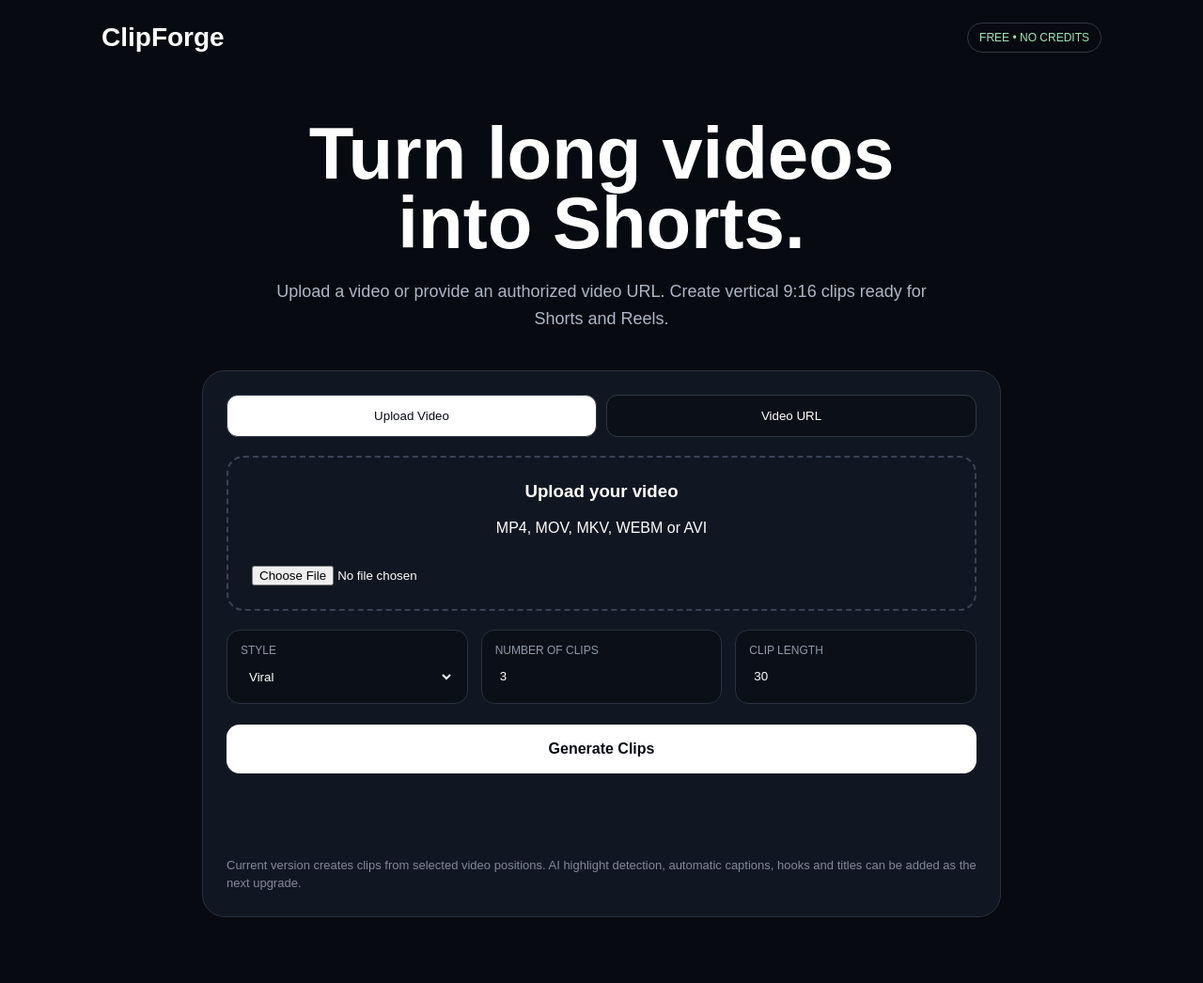
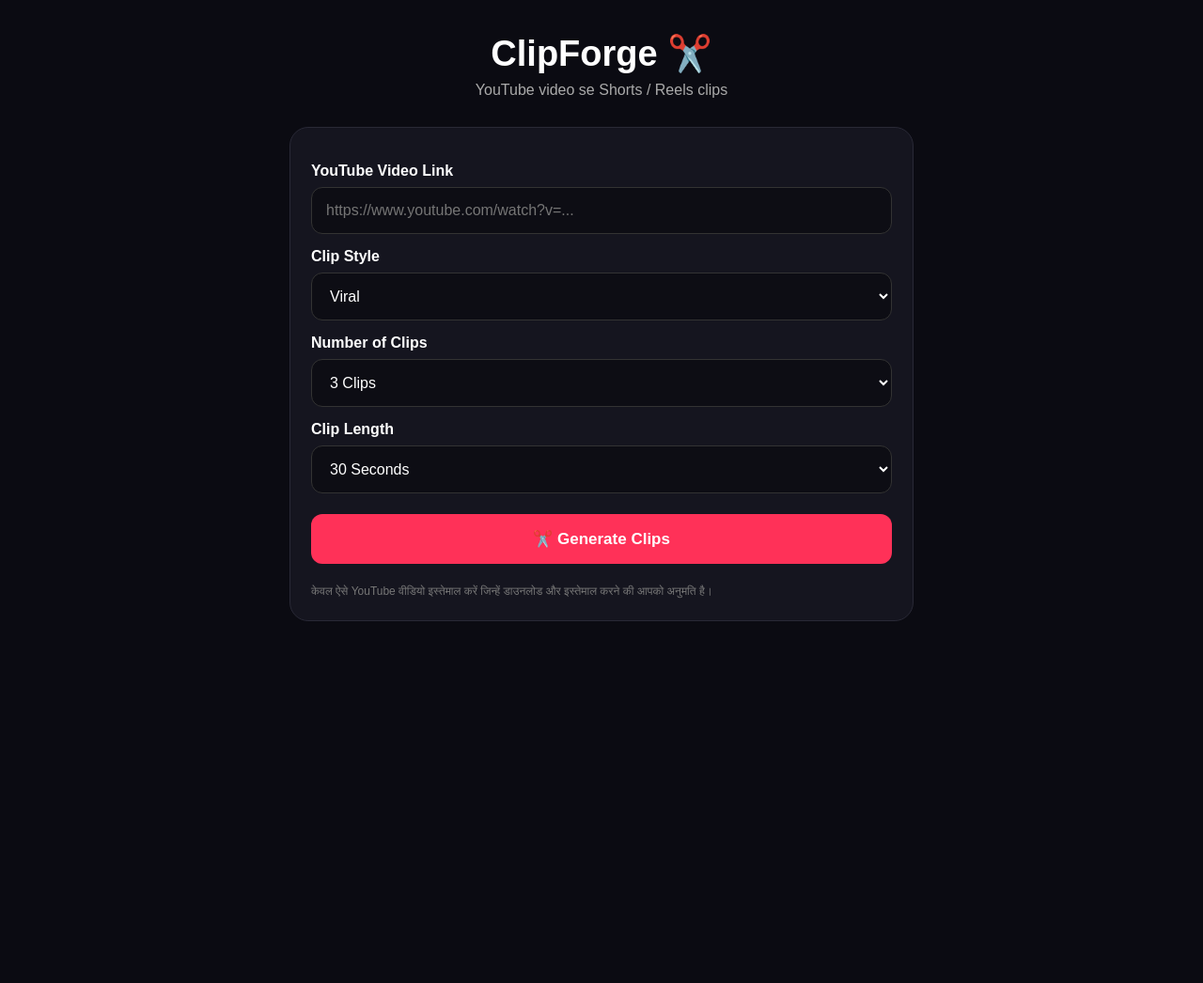
Before and after one commit to salvianjali635-sketch/clipforge, a Flask app: page / in a window 1280 px wide. Shown: the whole page at 94% size. After the commit the page ends 661 px from the top, so only its background shows below. Run offline with Flask 3, Linux system fonts and the light colour scheme.

Commit message:
Update index.html

```diff
--- a/templates/index.html
+++ b/templates/index.html
@@ -1,592 +1,232 @@
 <!DOCTYPE html>
 <html lang="hi">
-
 <head>
-
 <meta charset="UTF-8">
-
-<meta name="viewport"
-content="width=device-width, initial-scale=1.0">
-
-<title>ClipForge AI Clip Studio</title>
+<meta name="viewport" content="width=device-width, initial-scale=1.0">
+<title>ClipForge - YouTube Clips</title>
 
 <style>
-
-*{
-    box-sizing:border-box;
-}
-
+*{box-sizing:border-box}
 body{
     margin:0;
     font-family:Arial,sans-serif;
-    background:#070a10;
-    color:#fff;
+    background:#0b0b12;
+    color:white;
 }
-
 .container{
-    max-width:1100px;
-    margin:auto;
-    padding:24px 18px 70px;
-}
-
-nav{
-    display:flex;
-    justify-content:space-between;
-    align-items:center;
-    margin-bottom:70px;
-}
-
-.logo{
-    font-size:28px;
-    font-weight:800;
-}
-
-.badge{
-    padding:8px 12px;
-    border:1px solid #303746;
-    border-radius:20px;
-    font-size:12px;
-    color:#9ee6b8;
-}
-
-.hero{
-    text-align:center;
-    margin-bottom:40px;
-}
-
-.hero h1{
-    font-size:clamp(42px,8vw,78px);
-    line-height:.95;
-    margin:0 0 22px;
-}
-
-.hero p{
     max-width:700px;
     margin:auto;
-    color:#aeb6c7;
-    font-size:18px;
-    line-height:1.6;
+    padding:35px 18px;
 }
-
+.logo{
+    text-align:center;
+    font-size:38px;
+    font-weight:800;
+    margin-bottom:8px;
+}
+.subtitle{
+    text-align:center;
+    color:#aaa;
+    margin-bottom:30px;
+}
 .card{
-    max-width:850px;
-    margin:auto;
-    padding:25px;
-    background:#111722;
-    border:1px solid #283140;
-    border-radius:24px;
+    background:#15151f;
+    border:1px solid #292936;
+    border-radius:20px;
+    padding:22px;
 }
-
-.tabs{
-    display:grid;
-    grid-template-columns:1fr 1fr;
-    gap:10px;
-    margin-bottom:20px;
+label{
+    display:block;
+    margin:15px 0 8px;
+    font-weight:bold;
 }
-
-.tab{
-    padding:14px;
-    border:1px solid #303746;
-    background:#0b1018;
-    color:#fff;
+input,select{
+    width:100%;
+    padding:15px;
     border-radius:12px;
+    border:1px solid #333;
+    background:#0d0d14;
+    color:white;
+    font-size:16px;
+}
+button{
+    width:100%;
+    margin-top:22px;
+    padding:16px;
+    border:0;
+    border-radius:12px;
+    background:#ff3158;
+    color:white;
+    font-size:17px;
+    font-weight:bold;
     cursor:pointer;
 }
-
-.tab.active{
-    background:#fff;
-    color:#080b12;
-}
-
-.panel{
-    padding:25px;
-    border:2px dashed #394354;
-    border-radius:18px;
-    text-align:center;
-}
-
-.panel h3{
-    margin-top:0;
-}
-
-input[type=file]{
-    width:100%;
-    margin-top:15px;
-}
-
-.urlbox{
-    width:100%;
-    padding:16px;
-    border-radius:12px;
-    border:1px solid #394354;
-    background:#0b1018;
-    color:#fff;
-    outline:none;
-    margin-top:12px;
-}
-
-.grid{
-    display:grid;
-    grid-template-columns:repeat(3,1fr);
-    gap:14px;
-    margin-top:20px;
-}
-
-.field{
-    background:#0b1018;
-    border:1px solid #283140;
-    border-radius:14px;
-    padding:14px;
-}
-
-.field label{
-    display:block;
-    color:#8e98aa;
-    font-size:12px;
-    margin-bottom:8px;
-}
-
-.field input,
-.field select{
-    width:100%;
-    background:#0b1018;
-    color:#fff;
-    border:0;
-    outline:0;
-    padding:5px;
-}
-
-.generate{
-    width:100%;
-    margin-top:22px;
-    padding:17px;
-    border:0;
-    border-radius:14px;
-    background:#fff;
-    color:#080b12;
-    font-size:16px;
-    font-weight:800;
-    cursor:pointer;
-}
-
-.generate:disabled{
+button:disabled{
     opacity:.5;
 }
-
-.status{
+#status{
+    margin-top:20px;
     text-align:center;
-    margin-top:20px;
-    color:#aeb6c7;
-    white-space:pre-wrap;
+    color:#aaa;
 }
-
-.results{
-    display:grid;
-    grid-template-columns:
-    repeat(auto-fit,minmax(220px,1fr));
-    gap:18px;
+.clip{
     margin-top:25px;
+    padding:15px;
+    background:#11111a;
+    border-radius:15px;
 }
-
-.clip{
-    background:#0b1018;
-    border:1px solid #283140;
-    border-radius:18px;
-    padding:12px;
+video{
+    width:100%;
+    max-height:600px;
+    border-radius:12px;
+    background:black;
 }
-
-.clip video{
-    width:100%;
-    aspect-ratio:9/16;
-    object-fit:cover;
-    background:#000;
-    border-radius:12px;
-}
-
-.clip-title{
-    margin:12px 4px 4px;
-    font-weight:bold;
-}
-
 .download{
     display:block;
     text-align:center;
-    padding:12px;
+    text-decoration:none;
+    color:white;
+    background:#242432;
+    padding:13px;
     margin-top:10px;
     border-radius:10px;
-    background:#fff;
-    color:#080b12;
-    text-decoration:none;
-    font-weight:bold;
 }
-
-.hidden{
-    display:none;
+.note{
+    font-size:12px;
+    color:#777;
+    margin-top:18px;
+    line-height:1.5;
 }
-
-.note{
-    color:#7f899a;
-    font-size:13px;
-    line-height:1.5;
-    margin-top:25px;
-}
-
-@media(max-width:700px){
-
-    .grid{
-        grid-template-columns:1fr;
-    }
-
-    nav{
-        margin-bottom:45px;
-    }
-
-}
-
 </style>
-
 </head>
 
 <body>
 
 <div class="container">
 
-<nav>
+    <div class="logo">ClipForge ✂️</div>
 
-<div class="logo">
-ClipForge
+    <div class="subtitle">
+        YouTube video se Shorts / Reels clips
     </div>
-
-<div class="badge">
-FREE • NO CREDITS
-</div>
-
-</nav>
-
-
-<section class="hero">
-
-<h1>
-Turn long videos<br>
-into Shorts.
-</h1>
-
-<p>
-Upload a video or provide an authorized
-video URL. Create vertical 9:16 clips
-ready for Shorts and Reels.
-</p>
-
-</section>
-
 
     <div class="card">
 
+        <label>YouTube Video Link</label>
 
-<div class="tabs">
+        <input
+            id="url"
+            type="url"
+            placeholder="https://www.youtube.com/watch?v=..."
+        >
 
-<button
-class="tab active"
-id="uploadTab"
-type="button">
+        <label>Clip Style</label>
 
-Upload Video
+        <select id="style">
+            <option value="viral">Viral</option>
+            <option value="cinematic">Cinematic</option>
+            <option value="news">News</option>
+            <option value="bright">Bright</option>
+        </select>
 
+        <label>Number of Clips</label>
+
+        <select id="clips">
+            <option value="1">1 Clip</option>
+            <option value="2">2 Clips</option>
+            <option value="3" selected>3 Clips</option>
+            <option value="4">4 Clips</option>
+            <option value="5">5 Clips</option>
+        </select>
+
+        <label>Clip Length</label>
+
+        <select id="length">
+            <option value="15">15 Seconds</option>
+            <option value="30" selected>30 Seconds</option>
+            <option value="45">45 Seconds</option>
+            <option value="60">60 Seconds</option>
+        </select>
+
+        <button id="generate" onclick="generateClips()">
+            ✂️ Generate Clips
         </button>
 
-<button
-class="tab"
-id="urlTab"
-type="button">
+        <div id="status"></div>
 
-Video URL
-
-</button>
-
-</div>
-
-
-<form id="form">
-
-
-<div
-id="uploadPanel"
-class="panel">
-
-<h3>
-Upload your video
-</h3>
-
-<p>
-MP4, MOV, MKV, WEBM or AVI
-</p>
-
-<input
-type="file"
-name="video"
-id="video"
-accept="video/*"
->
-
-</div>
-
-
-<div
-id="urlPanel"
-class="panel hidden">
-
-<h3>
-Paste video URL
-</h3>
-
-<input
-class="urlbox"
-type="url"
-name="url"
-id="url"
-placeholder="Paste an authorized video URL"
->
-
-<p class="note">
-Only process videos you have permission
-to download or use.
-</p>
-
-</div>
-
-
-<div class="grid">
-
-
-<div class="field">
-
-<label>
-STYLE
-</label>
-
-<select name="style">
-
-<option value="viral">
-Viral
-</option>
-
-<option value="cinematic">
-Cinematic
-</option>
-
-<option value="news">
-News
-</option>
-
-<option value="bright">
-Bright
-</option>
-
-</select>
-
-</div>
-
-
-<div class="field">
-
-<label>
-NUMBER OF CLIPS
-</label>
-
-<input
-name="clips"
-type="number"
-min="1"
-max="10"
-value="3"
->
-
-</div>
-
-
-<div class="field">
-
-<label>
-CLIP LENGTH
-</label>
-
-<input
-name="length"
-type="number"
-min="5"
-max="90"
-value="30"
->
-
-</div>
-
-
-</div>
-
-
-<button
-class="generate"
-id="go"
-type="submit">
-
-Generate Clips
-
-</button>
-
-
-<div
-id="status"
-class="status">
-</div>
-
-
-</form>
-
-
-<div
-id="results"
-class="results">
-</div>
-
+        <div id="results"></div>
 
         <div class="note">
-
-Current version creates clips from selected
-video positions. AI highlight detection,
-automatic captions, hooks and titles can be
-added as the next upgrade.
-
+            केवल ऐसे YouTube वीडियो इस्तेमाल करें जिन्हें डाउनलोड और
+            इस्तेमाल करने की आपको अनुमति है।
         </div>
-
 
     </div>
 
 </div>
 
-
 <script>
 
-const form =
-document.getElementById("form");
+async function generateClips(){
 
-const uploadTab =
-document.getElementById("uploadTab");
+    const url = document.getElementById("url").value.trim();
+    const style = document.getElementById("style").value;
+    const clips = document.getElementById("clips").value;
+    const length = document.getElementById("length").value;
 
-const urlTab =
-document.getElementById("urlTab");
+    const status = document.getElementById("status");
+    const results = document.getElementById("results");
+    const button = document.getElementById("generate");
 
-const uploadPanel =
-document.getElementById("uploadPanel");
+    if(!url){
+        status.innerText = "पहले YouTube link डालें।";
+        return;
+    }
 
-const urlPanel =
-document.getElementById("urlPanel");
+    button.disabled = true;
+    button.innerText = "⏳ Processing...";
+    status.innerText = "YouTube video process हो रहा है...";
+    results.innerHTML = "";
 
-const status =
-document.getElementById("status");
+    const form = new FormData();
 
-const results =
-document.getElementById("results");
-
-const go =
-document.getElementById("go");
-
-
-uploadTab.onclick = function(){
-
-uploadTab.classList.add("active");
-
-urlTab.classList.remove("active");
-
-uploadPanel.classList.remove("hidden");
-
-urlPanel.classList.add("hidden");
-
-};
-
-
-urlTab.onclick = function(){
-
-urlTab.classList.add("active");
-
-uploadTab.classList.remove("active");
-
-urlPanel.classList.remove("hidden");
-
-uploadPanel.classList.add("hidden");
-
-};
-
-
-form.addEventListener(
-"submit",
-async function(e){
-
-e.preventDefault();
-
-go.disabled=true;
-
-results.innerHTML="";
-
-status.textContent=
-"Processing video...\nPlease wait.";
-
+    form.append("url", url);
+    form.append("style", style);
+    form.append("clips", clips);
+    form.append("length", length);
 
     try{
 
-const response =
-await fetch(
-"/api/process",
-{
+        const response = await fetch("/api/process", {
             method:"POST",
-body:new FormData(form)
-}
-);
+            body:form
+        });
 
-
-const text =
-await response.text();
-
+        const text = await response.text();
 
         let data;
 
         try{
-
-data=JSON.parse(text);
-
-}
-catch{
-
+            data = JSON.parse(text);
+        }catch(e){
             throw new Error(
-"Server ने valid response नहीं दिया. Render Logs check करें."
+                "Server ने valid JSON response नहीं दिया। Render Logs check करें।"
             );
-
         }
 
-
-if(!response.ok){
-
-throw new Error(
-data.error ||
-"Video processing failed."
-);
-
+        if(!response.ok || !data.success){
+            throw new Error(data.error || "Processing failed.");
         }
 
+        status.innerText = data.message;
 
-status.textContent =
-data.message;
+        data.clips.forEach((clip, index) => {
 
+            const div = document.createElement("div");
+            div.className = "clip";
 
-data.clips.forEach(
-function(clip,index){
-
-const div =
-document.createElement("div");
-
-div.className="clip";
-
-
-div.innerHTML=`
+            div.innerHTML = `
+                <h3>Clip ${index + 1}</h3>
 
                 <video
                     controls
@@ -594,53 +234,30 @@
                     src="${clip.url}">
                 </video>
 
-<div class="clip-title">
-Clip ${index+1}
-</div>
-
-<div class="note">
-Start: ${clip.start}s
-<br>
-Duration: ${clip.duration}s
-</div>
-
                 <a
                     class="download"
                     href="${clip.url}"
                     download>
-
-Download 1080p
-
+                    ⬇️ Download Clip
                 </a>
-
             `;
 
-
             results.appendChild(div);
-
         });
 
-}
+    }catch(error){
 
+        status.innerText = "Error: " + error.message;
 
-catch(error){
+    }finally{
 
-status.textContent =
-"Error: " + error.message;
+        button.disabled = false;
+        button.innerText = "✂️ Generate Clips";
 
     }
-
-
-finally{
-
-go.disabled=false;
-
 }
-
-});
 
 </script>
 
 </body>
-
 </html>
```
Lines whose indentation alone changed are shown as unchanged.
